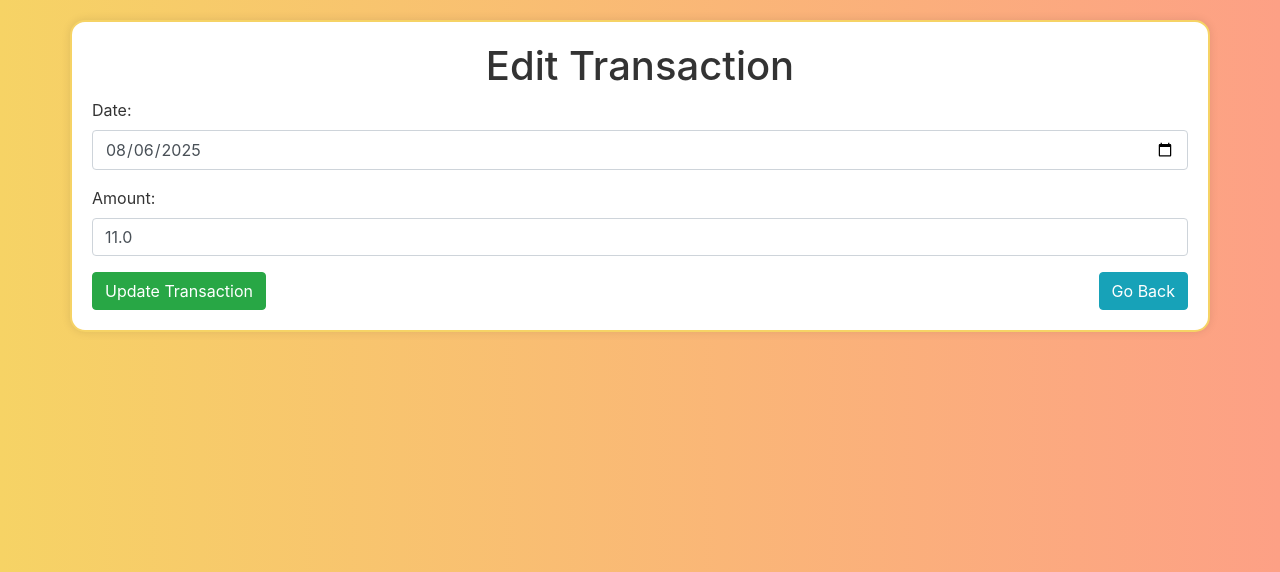
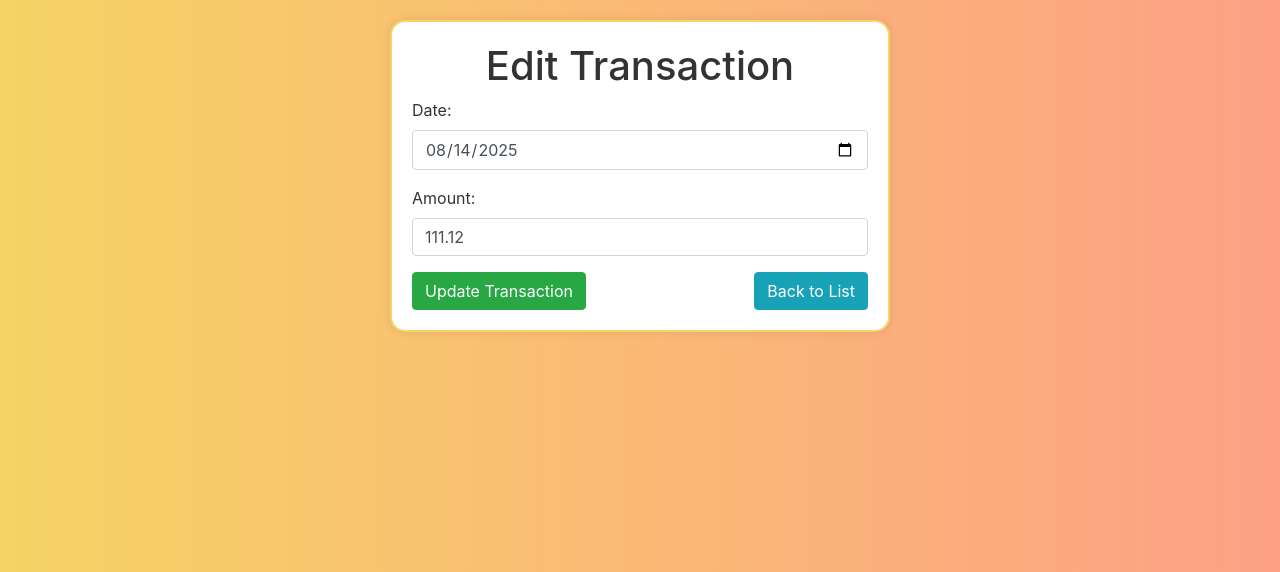
Before and after one commit to carlchen4/CRUD-Application, a Flask app: page /edit/1 in a window 1280 px wide. Shown: the top 572 px of the page. Run offline with Flask 3, Linux system fonts and the light colour scheme; some libraries are stand-ins or nearby versions.

Commit message:
add double for edit form

```diff
--- a/data/transactions.json
+++ b/data/transactions.json
@@ -1,17 +1,12 @@
 [
     {
         "id": 1,
-        "date": "2025-08-06",
-        "amount": 11.0
+        "date": "2025-08-14",
+        "amount": 111.12
     },
     {
         "id": 2,
-        "date": "2025-07-29",
-        "amount": 444445.0
-    },
-    {
-        "id": 3,
-        "date": "2025-08-15",
-        "amount": 11.0
+        "date": "2025-08-21",
+        "amount": 33.0
     }
 ]
--- a/templates/edit.html
+++ b/templates/edit.html
@@ -17,6 +17,7 @@
             margin: 20px auto;
             background-color: white;
             box-shadow: 0 0 10px rgba(0,0,0,0.1);
+            max-width: 500px;
         }
 
         .form-footer {
@@ -24,27 +25,71 @@
             justify-content: space-between;
             align-items: center;
         }
+
+        .error-msg {
+            color: red;
+            font-size: 0.9em;
+        }
     </style>
 </head>
 <body>
     <div class="container">
         <h1 class="text-center">Edit Transaction</h1>
-        <form action="{{ url_for('edit_transaction', transaction_id=transaction.id) }}" method="POST">
+        <form action="{{ url_for('edit_transaction', transaction_id=transaction.id) }}"
+              method="POST"
+              onsubmit="return validateForm()">
+
             <div class="form-group">
                 <label for="date">Date:</label>
-                <input type="date" name="date" id="date" class="form-control" value="{{ transaction.date }}" required>
+                <input type="date"
+                       name="date"
+                       id="date"
+                       class="form-control"
+                       value="{{ transaction.date }}"
+                       required>
             </div>
 
             <div class="form-group">
                 <label for="amount">Amount:</label>
-                <input type="number" name="amount" id="amount" class="form-control" value="{{ transaction.amount }}" required>
+                <input type="text"
+                       name="amount"
+                       id="amount"
+                       class="form-control"
+                       value="{{ transaction.amount }}"
+                       required
+                       placeholder="e.g. -123.45">
+                <small id="error-msg" class="error-msg"></small>
             </div>
 
             <div class="form-footer">
                 <input class="btn btn-success" type="submit" value="Update Transaction">
-                <a class="btn btn-info" href="{{ url_for('get_transactions') }}">Go Back</a>
+                <a class="btn btn-info" href="{{ url_for('get_transactions') }}">Back to List</a>
             </div>
         </form>
     </div>
+
+    <script>
+        function validateForm() {
+            const amountInput = document.getElementById("amount");
+            const errorMsg = document.getElementById("error-msg");
+            const value = amountInput.value.trim();
+
+            // Regex: allows negative numbers, up to 2 decimals
+            const regex = /^-?\d+(\.\d{1,2})?$/;
+
+            if (!regex.test(value)) {
+                errorMsg.textContent = "Please enter a valid amount (up to 2 decimal places).";
+                return false; // block form submission
+            }
+
+            if (parseFloat(value) === 0) {
+                errorMsg.textContent = "Amount cannot be 0.";
+                return false;
+            }
+
+            errorMsg.textContent = "";
+            return true;
+        }
+    </script>
 </body>
 </html>
```
